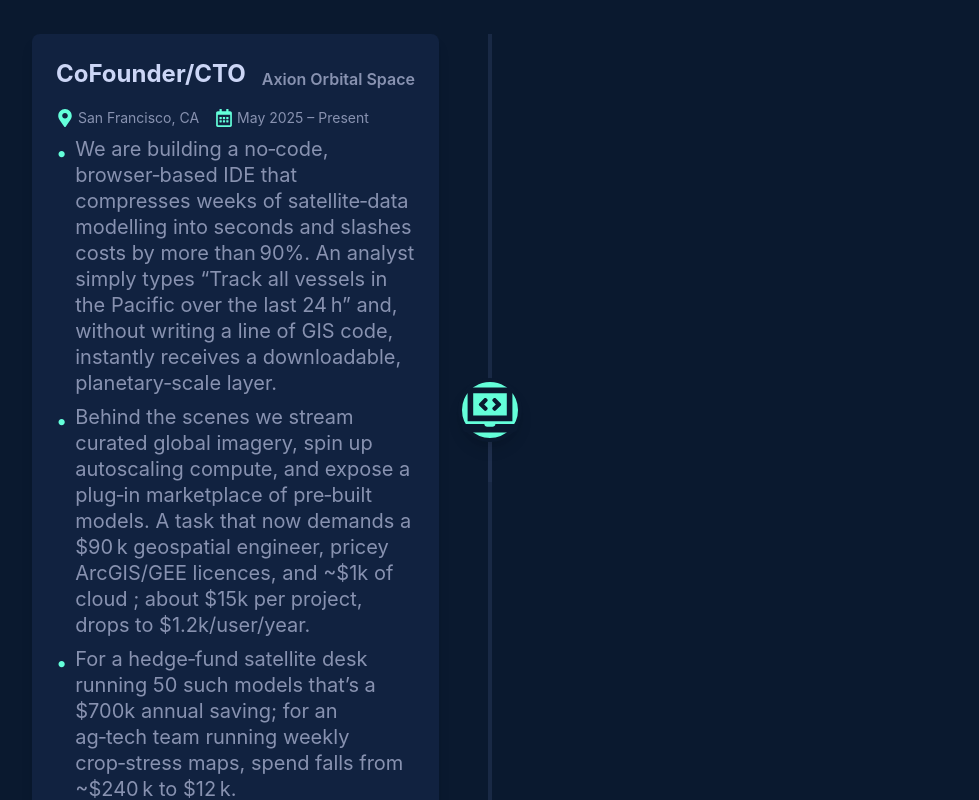
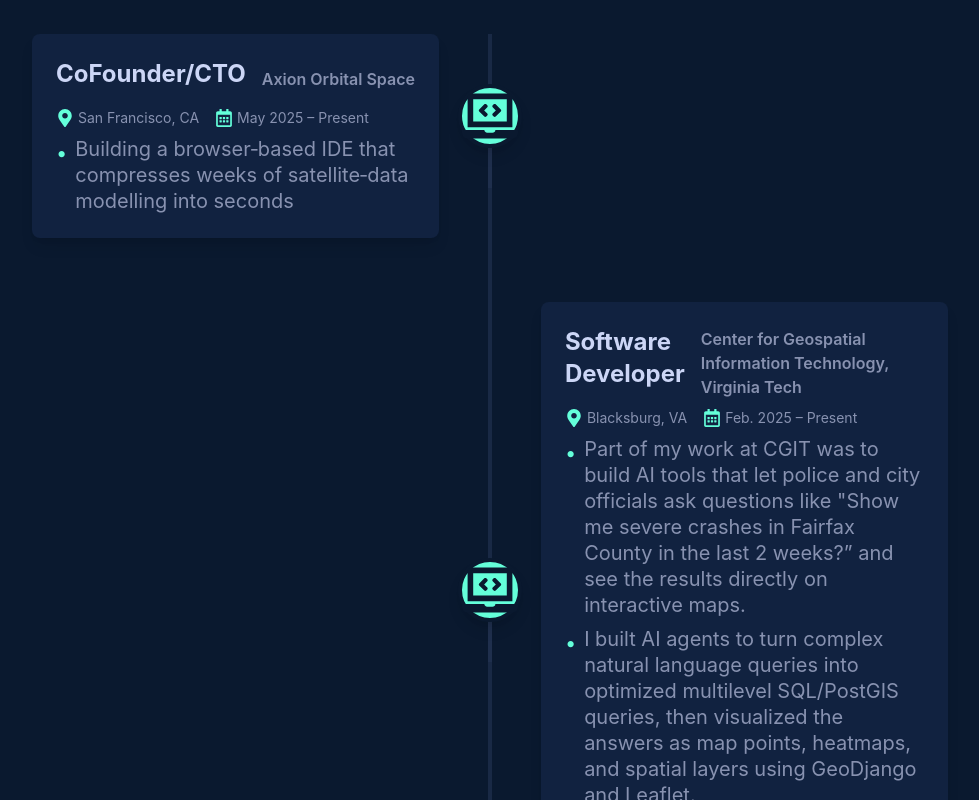
Before and after one commit to rohansawai/rohansawai.github.io, a Next.js app: page / in a window 1280 px wide. Shown: the part 1140-1940 px from the top of the page, without its empty margins (150-1129 px from the left). Built offline with nearby package versions, Linux system fonts and the light colour scheme.

Commit message:
workex updated

```diff
--- a/src/components/Experience.tsx
+++ b/src/components/Experience.tsx
@@ -45,9 +45,7 @@ const Experience = () => {
       startDate: '2025-05',
       icon: FaLaptopCode,
       description: [
-        'We are building a no‑code, browser‑based IDE that compresses weeks of satellite‑data modelling into seconds and slashes costs by more than 90%. An analyst simply types “Track all vessels in the Pacific over the last 24 h” and, without writing a line of GIS code, instantly receives a downloadable, planetary‑scale layer.',
-        'Behind the scenes we stream curated global imagery, spin up autoscaling compute, and expose a plug‑in marketplace of pre‑built models. A task that now demands a $90 k geospatial engineer, pricey ArcGIS/GEE licences, and ~$1k of cloud ; about $15k per project, drops to $1.2k/user/year.',
-        'For a hedge‑fund satellite desk running 50 such models that’s a $700k annual saving; for an ag‑tech team running weekly crop‑stress maps, spend falls from ~$240 k to $12 k.'
+        'Building a browser‑based IDE that compresses weeks of satellite‑data modelling into seconds',
       ]
     },
     {
```
